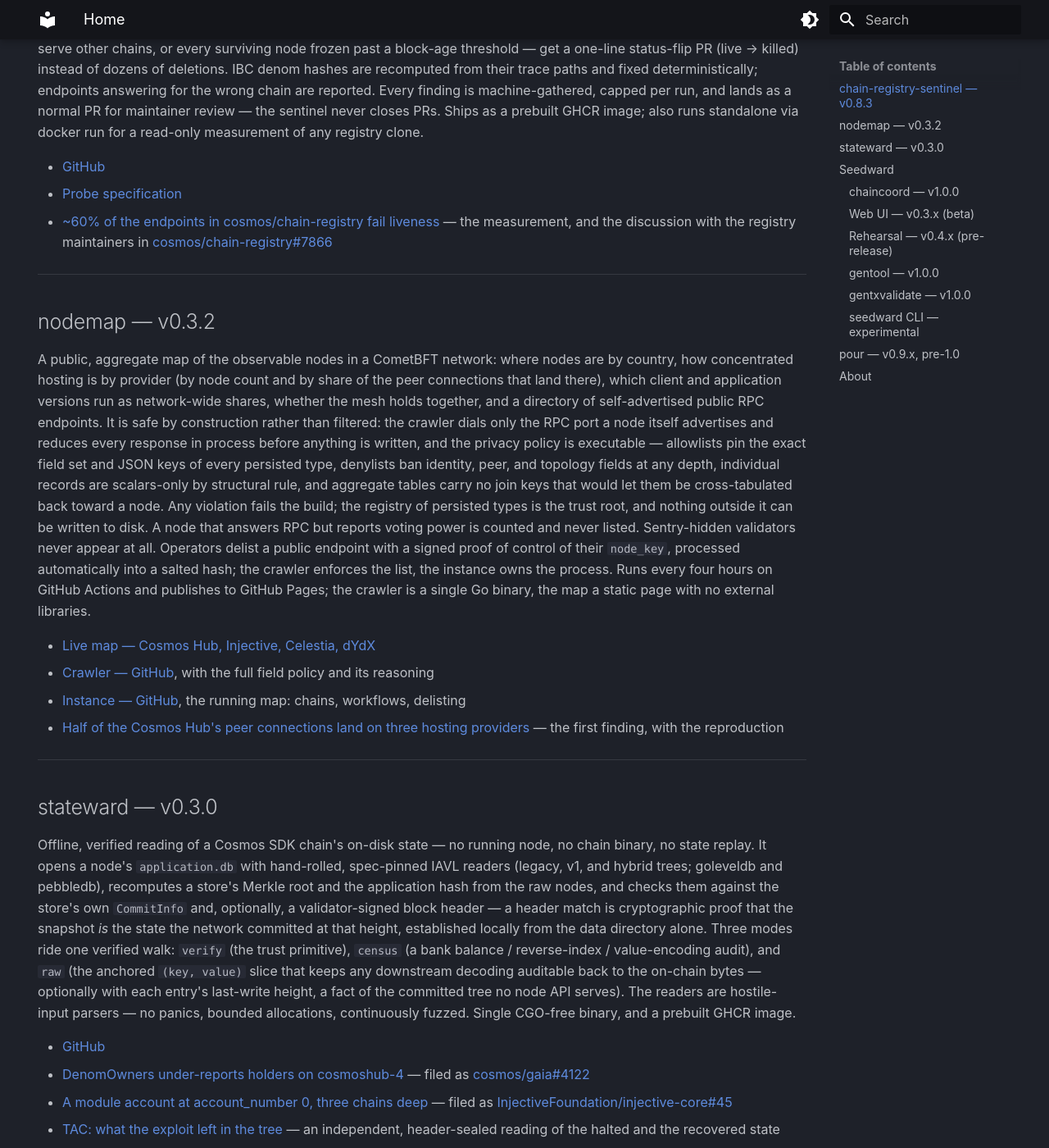
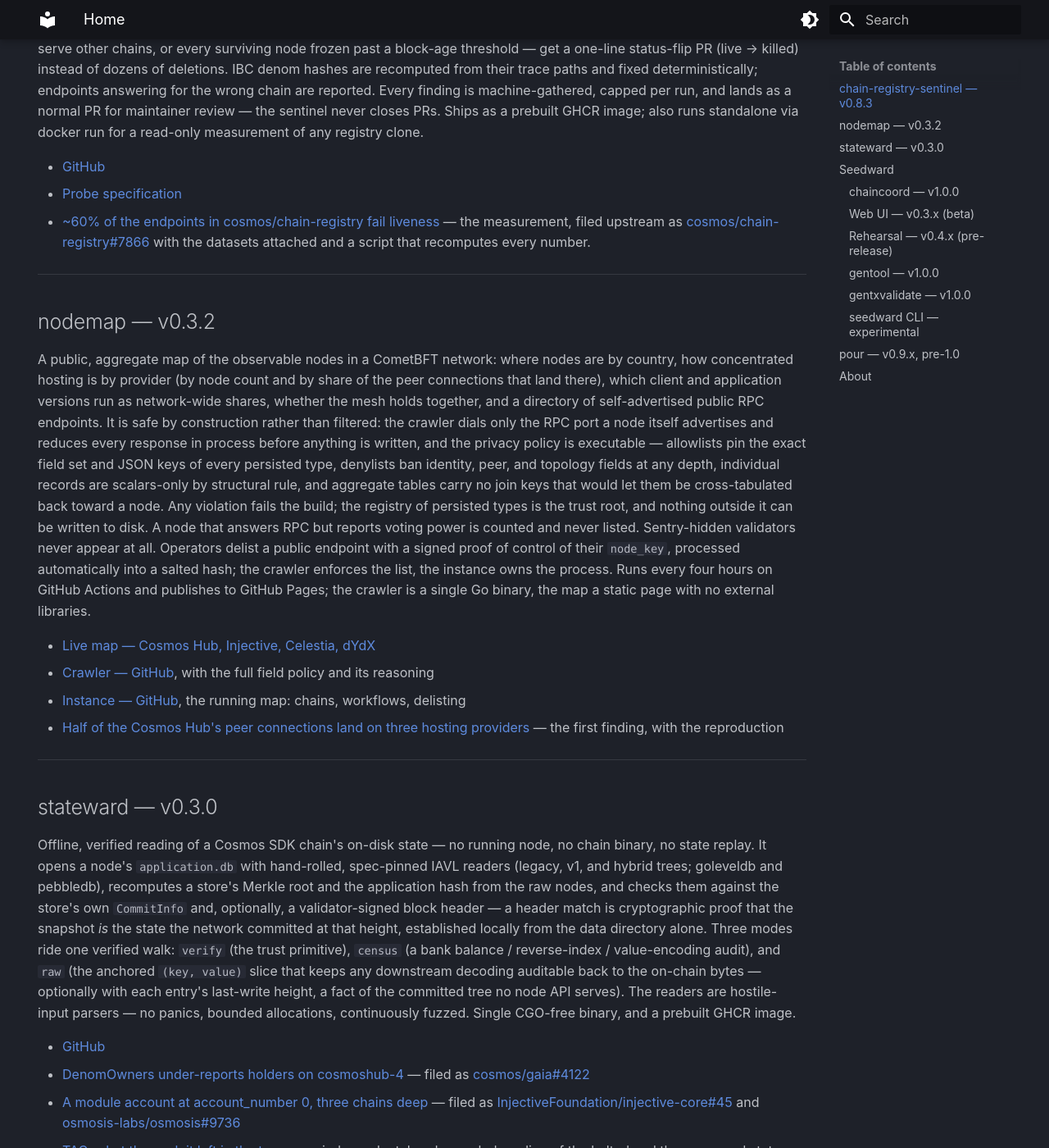
Before and after one commit to ny4rl4th0t3p/ny4rl4th0t3p.github.io, an MkDocs documentation site: the page built from docs/index.md, in a window 1280 px wide and 1400 px high, scrolled down 554 px. Shown: the whole window at 82% size. Built offline with MkDocs 1.6.1 and Material for MkDocs 9.7.7, drawn with Linux system fonts in a browser that asks for light colours.

Commit message:
docs: the account_number 0 finding links its Osmosis issue

```diff
--- a/docs/index.md
+++ b/docs/index.md
@@ -30,8 +30,9 @@ via docker run for a read-only measurement of any registry clone.
 - [GitHub](https://github.com/ny4rl4th0t3p/chain-registry-sentinel)
 - [Probe specification](https://github.com/ny4rl4th0t3p/chain-registry-sentinel/blob/main/PROBES.md)
 - [~60% of the endpoints in cosmos/chain-registry fail liveness](blog/posts/2026-08-04-chain-registry-endpoint-liveness.md)
-  — the measurement, and the discussion with the registry maintainers in
-  [cosmos/chain-registry#7866](https://github.com/cosmos/chain-registry/issues/7866)
+  — the measurement, filed upstream
+  as [cosmos/chain-registry#7866](https://github.com/cosmos/chain-registry/issues/7866) with the datasets attached and a
+  script that recomputes every number.
 
 ---
 
@@ -40,16 +41,16 @@ via docker run for a read-only measurement of any registry clone.
 A public, aggregate map of the observable nodes in a CometBFT network: where nodes are by country, how
 concentrated hosting is by provider (by node count and by share of the peer connections that land there), which client
 and application versions run as network-wide shares, whether the mesh holds together, and a directory of
-self-advertised public RPC endpoints. It is safe by construction rather than filtered: the crawler dials only the RPC port a node itself
-advertises and reduces every response in process before anything is written, and the privacy policy is executable —
-allowlists pin the exact field set and JSON keys of every persisted type, denylists ban identity, peer, and topology
-fields at any depth, individual records are scalars-only by structural rule, and aggregate tables carry no join keys
-that would let them be cross-tabulated back toward a node. Any violation fails the build; the registry of persisted
-types is the trust root, and nothing outside it can be written to disk. A node that answers RPC but reports voting
-power is counted and never listed. Sentry-hidden validators never appear at
-all. Operators delist a public endpoint with a signed proof of control of their `node_key`, processed automatically
-into a salted hash; the crawler enforces the list, the instance owns the process. Runs every four hours on GitHub Actions and
-publishes to GitHub Pages; the crawler is a single Go binary, the map a static page with no external libraries.
+self-advertised public RPC endpoints. It is safe by construction rather than filtered: the crawler dials only the RPC
+port a node itself advertises and reduces every response in process before anything is written, and the privacy policy
+is executable — allowlists pin the exact field set and JSON keys of every persisted type, denylists ban identity, peer,
+and topology fields at any depth, individual records are scalars-only by structural rule, and aggregate tables carry no
+join keys that would let them be cross-tabulated back toward a node. Any violation fails the build; the registry of
+persisted types is the trust root, and nothing outside it can be written to disk. A node that answers RPC but reports
+voting power is counted and never listed. Sentry-hidden validators never appear at all. Operators delist a public
+endpoint with a signed proof of control of their `node_key`, processed automatically into a salted hash; the crawler
+enforces the list, the instance owns the process. Runs every four hours on GitHub Actions and publishes to GitHub Pages;
+the crawler is a single Go binary, the map a static page with no external libraries.
 
 - [Live map — Cosmos Hub, Injective, Celestia, dYdX](https://ny4rl4th0t3p.github.io/nodemap-ui/)
 - [Crawler — GitHub](https://github.com/ny4rl4th0t3p/nodemap), with the full field policy and its reasoning
@@ -76,7 +77,8 @@ a prebuilt GHCR image.
 - [DenomOwners under-reports holders on cosmoshub-4](blog/posts/2026-08-18-gaia-denomowners.md) — filed as
   [cosmos/gaia#4122](https://github.com/cosmos/gaia/issues/4122)
 - [A module account at account_number 0, three chains deep](blog/posts/2026-08-25-injective-account-number-0.md) — filed
-  as [InjectiveFoundation/injective-core#45](https://github.com/InjectiveFoundation/injective-core/issues/45)
+  as [InjectiveFoundation/injective-core#45](https://github.com/InjectiveFoundation/injective-core/issues/45) and
+  [osmosis-labs/osmosis#9736](https://github.com/osmosis-labs/osmosis/issues/9736)
 - [TAC: what the exploit left in the tree](blog/posts/2026-09-06-tac-what-the-exploit-left-in-the-tree.md) — an
   independent, header-sealed reading of the halted and the recovered state
 
```
Also changed, not shown: docs/blog/index.md (+3 -3 lines), docs/blog/posts/2026-08-25-injective-account-number-0.md (+2 -1 lines).
